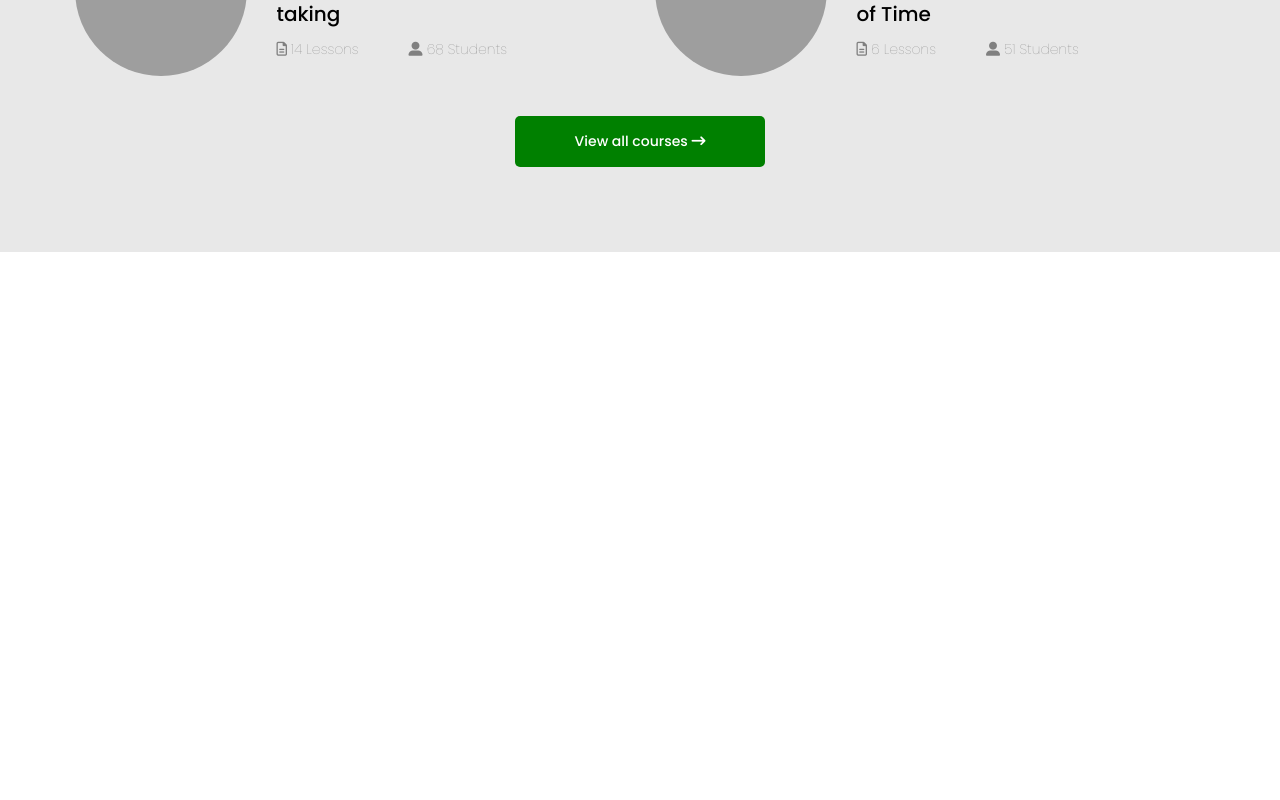
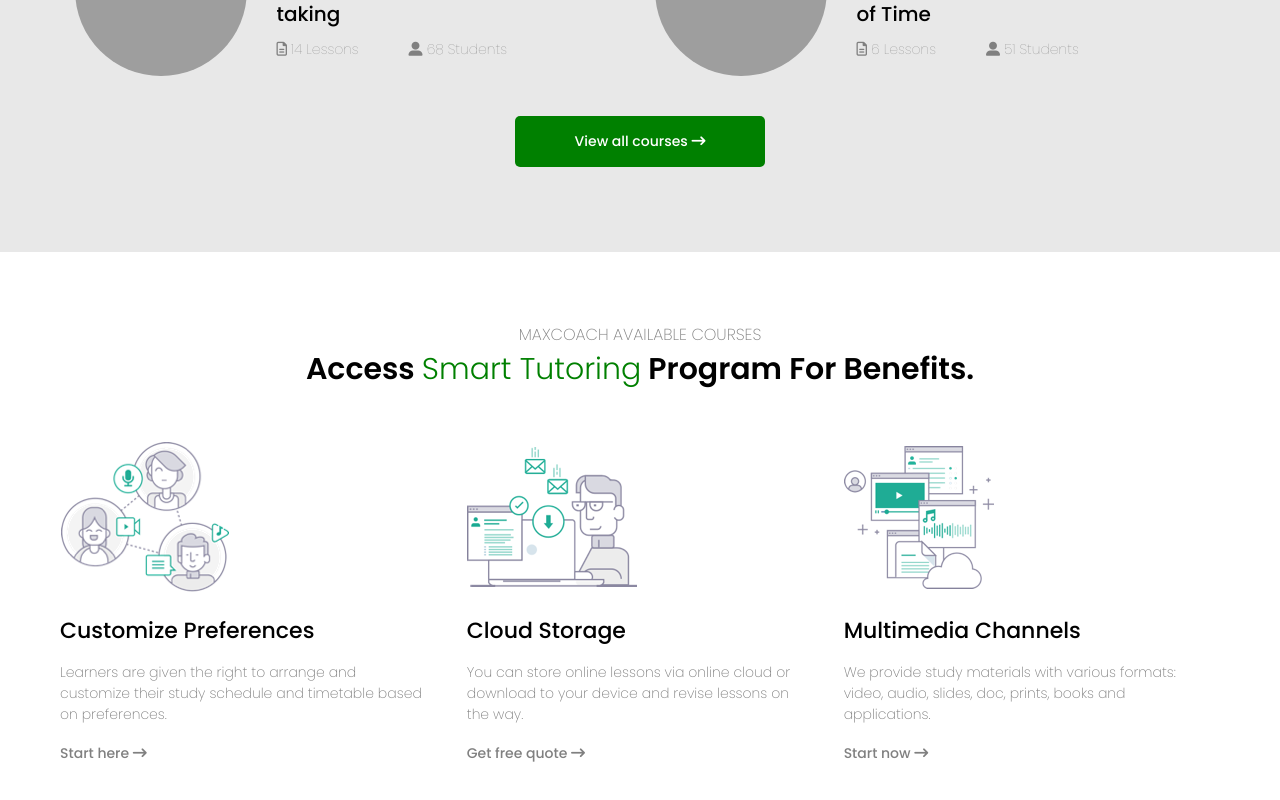
Before and after one commit to FRANCO1357/proj-html-vuejs, a Vue app: page / in a window 1280 px wide. Shown: the part 1624-2424 px from the top of the page. Before the commit the page ends 1876 px from the top, so only its background shows below. Built offline with nearby package versions, Linux system fonts and the light colour scheme; grey boxes are pictures that could not be loaded.

Commit message:
benefits

```diff
--- a/src/App.vue
+++ b/src/App.vue
@@ -2,7 +2,7 @@
   <div>
     <BaseHeader :links="menuLinks"/>
     <TheJumbotron :icons="jumbotronIcons"/>
-    <BaseMain :courses="coursesList"/>
+    <BaseMain :courses="coursesList" :benefits="benefitsList"/>
   </div>
 </template>
 
@@ -21,7 +21,7 @@ export default {
   data(){
     return{
       menuLinks: [
-        { text: "Menù", href: "#" },
+        { text: "Home", href: "#" },
         { text: "Pages", href: "#" },
         { text: "Courses", href: "#" },
         { text: "Features", href: "#" },
@@ -43,6 +43,11 @@ export default {
         { id: 4, title: 'Master jQuery in a Short Period of Time', price: '$19.00', lessons: '17', students: '63', thumb: require("./assets/images/stock-full-hd-04-480x298 (1).jpeg") },
         { id: 5, title: 'Academic Listening and Note-taking', price: '$26.00', lessons: '14', students: '68', thumb: require("./assets/images/stock-full-hd-06-480x298 (1).jpeg") },
         { id: 6, title: 'Master jQuery in a Short Period of Time', price: '$39.00', lessons: '6', students: '51', thumb: require("./assets/images/course-featured-image-01-480x298 (1).jpeg") },
+      ],
+      benefitsList: [
+        { title: 'Customize Preferences', description: 'Learners are given the right to arrange and customize their study schedule and timetable based on preferences.', link: 'Start here', href: '#', thumb: require("./assets/images/home-2-image-box-01.png") },
+        { title: 'Cloud Storage', description: 'You can store online lessons via online cloud or download to your device and revise lessons on the way.', link: 'Get free quote', href: '#', thumb: require("./assets/images/about-us-02-image-box-02.png") },
+        { title: 'Multimedia Channels', description: 'We provide study materials with various formats: video, audio, slides, doc, prints, books and applications.', link: 'Start now', href: '#', thumb: require("./assets/images/home-2-image-box-03.png") },
       ],
     }
   }
--- a/src/components/BaseHeader.vue
+++ b/src/components/BaseHeader.vue
@@ -46,7 +46,7 @@
                     display: flex;
 
                     a{
-                        margin: 0 10px;
+                        margin: 0 20px;
                         font-size: 14px;
 
                         i{
--- a/src/components/BaseMain.vue
+++ b/src/components/BaseMain.vue
@@ -1,16 +1,22 @@
 <template>
     <div>
         <TheAllCourses :courses="courses"/>
+        <TheBenefits :benefits="benefits"/>
     </div>
 </template>
 
 <script>
+import TheBenefits from './TheBenefits.vue';
 import TheAllCourses from './TheAllCourses.vue';
     export default{
     name: "baseMain",
-    components: { TheAllCourses },
+    components: {
+        TheAllCourses,
+        TheBenefits,
+        },
     props:{
         courses: Array,
+        benefits: Array,
     }
 }
 </script>
--- /dev/null
+++ b/src/components/TheBenefitCard.vue
@@ -0,0 +1,51 @@
+<template>
+    <div class="all-benefits">
+        <div v-for="benefit in benefits" :key="benefit.title" class="benefits-card">
+            <img :src="benefit.thumb" alt="">
+            <h5>{{benefit.title}}</h5>
+            <p>{{benefit.description}}</p>
+            <a href="#">{{benefit.link}} <i class="fa-solid fa-arrow-right-long"></i></a>
+        </div>
+    </div>
+</template>
+
+<script>
+export default{
+    name: 'TheBenefitCard',
+    props:{
+        benefits: Array,
+    }
+}
+</script>
+
+<style lang="scss" scoped>
+.all-benefits{
+    display: flex;
+    margin: 50px 0;
+    text-align: left;
+
+    .benefits-card{
+        padding-right: 40px;
+
+        h5{
+            font-size: 22px;
+            font-weight: 500;
+            margin: 15px 0;
+        }
+
+        p{
+            color: grey;
+            font-size: 14px;
+            font-weight: 200;
+            margin-bottom: 15px;
+        }
+
+        a{
+            font-size: 14px;
+            color: grey;
+            text-decoration: none;
+            font-weight: 500;
+        }
+    }
+}
+</style>
--- /dev/null
+++ b/src/components/TheBenefits.vue
@@ -0,0 +1,44 @@
+<template>
+    <div class="benefits">
+        <div class="container">
+            <p>MAXCOACH AVAILABLE COURSES</p>
+            <h3>Access <span>Smart Tutoring</span> Program For Benefits.</h3>
+            <TheBenefitCard :benefits="benefits"/>
+        </div>
+    </div>
+</template>
+
+<script>
+import TheBenefitCard from './TheBenefitCard.vue';
+export default{
+    name: 'TheBenefits',
+    components:{
+    TheBenefitCard,
+},
+    props:{
+        benefits: Array,
+    }
+}
+</script>
+
+<style lang="scss" scoped>
+.benefits{
+    text-align: center;
+
+    p{
+        color: grey;
+        font-weight: 200;
+        margin-top: 50px;
+    }
+
+    h3{
+        font-size: 30px;
+        font-weight: 600;
+
+        span{
+            font-weight: 300;
+            color: green;
+        }
+    }
+}
+</style>
```
